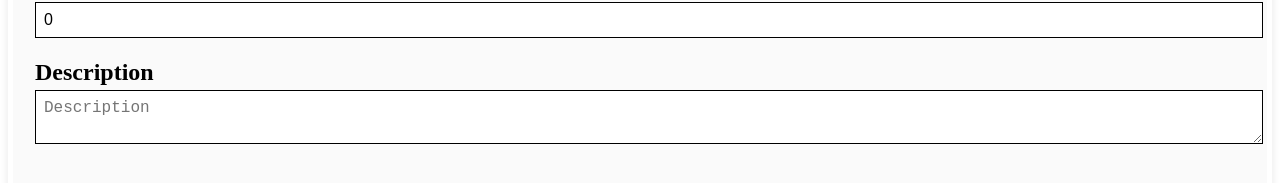
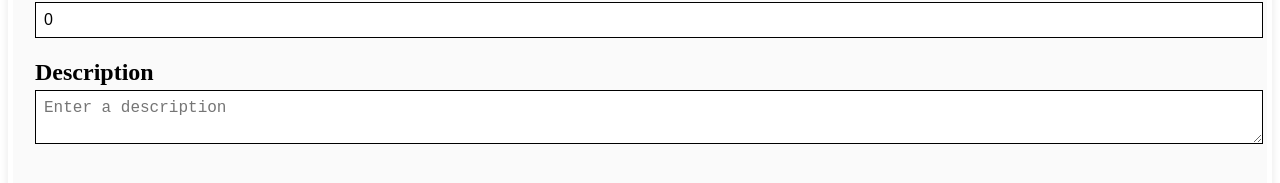
Before and after one commit to DrBrowntown/fits, a Next.js app in the folder frontend/: page /sell in a window 1280 px wide. Shown: the part 171-354 px from the top of the page. Built offline with nearby package versions, Linux system fonts and the light colour scheme.

Commit message:
feat: Change placeholder text for Description Label

```diff
--- a/frontend/components/CreateItem.js
+++ b/frontend/components/CreateItem.js
@@ -48,10 +48,9 @@ class CreateItem extends Component {
           <label htmlFor="description">
             Description
             <textarea
-              type="number"
               id="description"
               name="description"
-              placeholder="Description"
+              placeholder="Enter a description"
               required
               value={this.state.description}
               onChange={this.handleChange}
```
